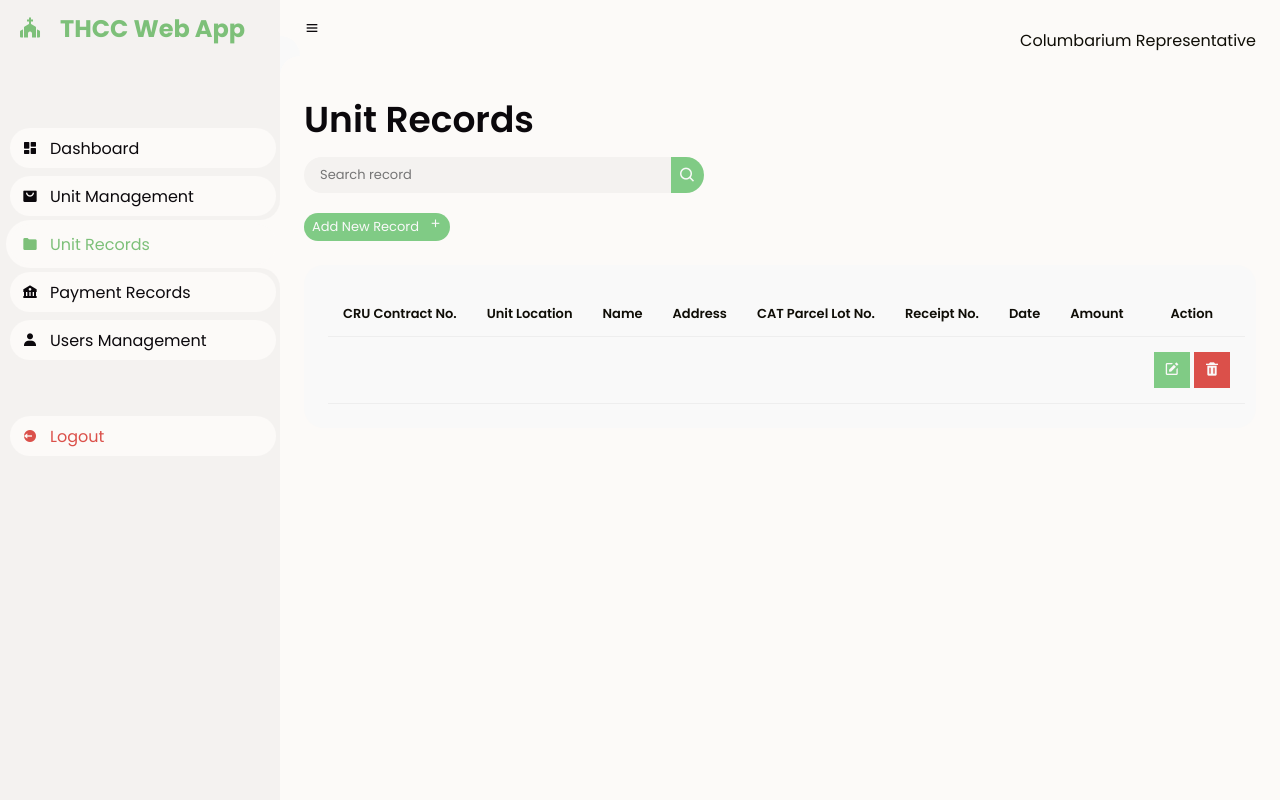
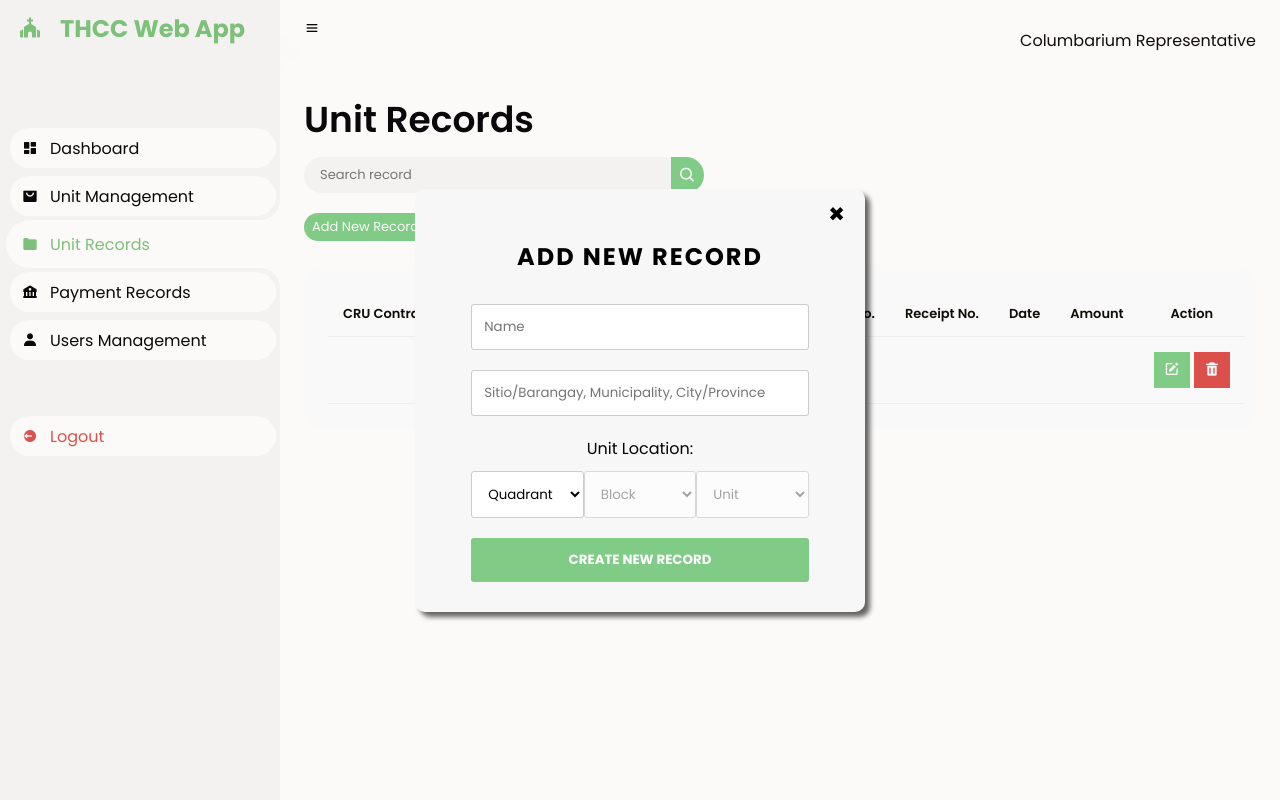
Before and after one commit to patriciaspolintan/SAD223_THCC_Web_App, a Flask app: page /unit_record in a window 1280 px wide. Run offline with Flask 3, Linux system fonts and the light colour scheme; lists and menus that the app fills with data are empty.

Commit message:
unit records and payment records modal

```diff
--- a/thcc-webapp/static/style.css
+++ b/thcc-webapp/static/style.css
@@ -501,7 +501,7 @@ body {
 	left: 0;
 	/* background: rgba(0,0,0,0.6); */
 	z-index: 100;
-	display: none;
+	display: flex;
 	justify-content: center;
 	align-items: center;
 
```
